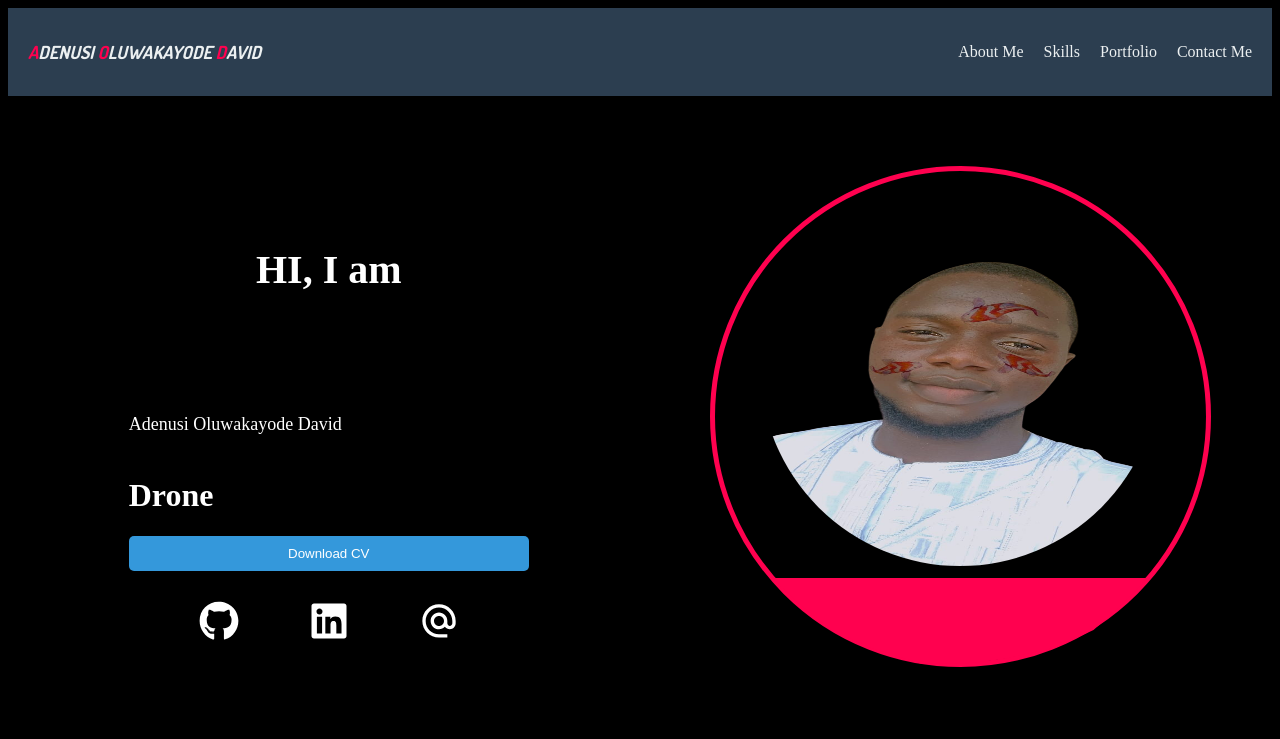
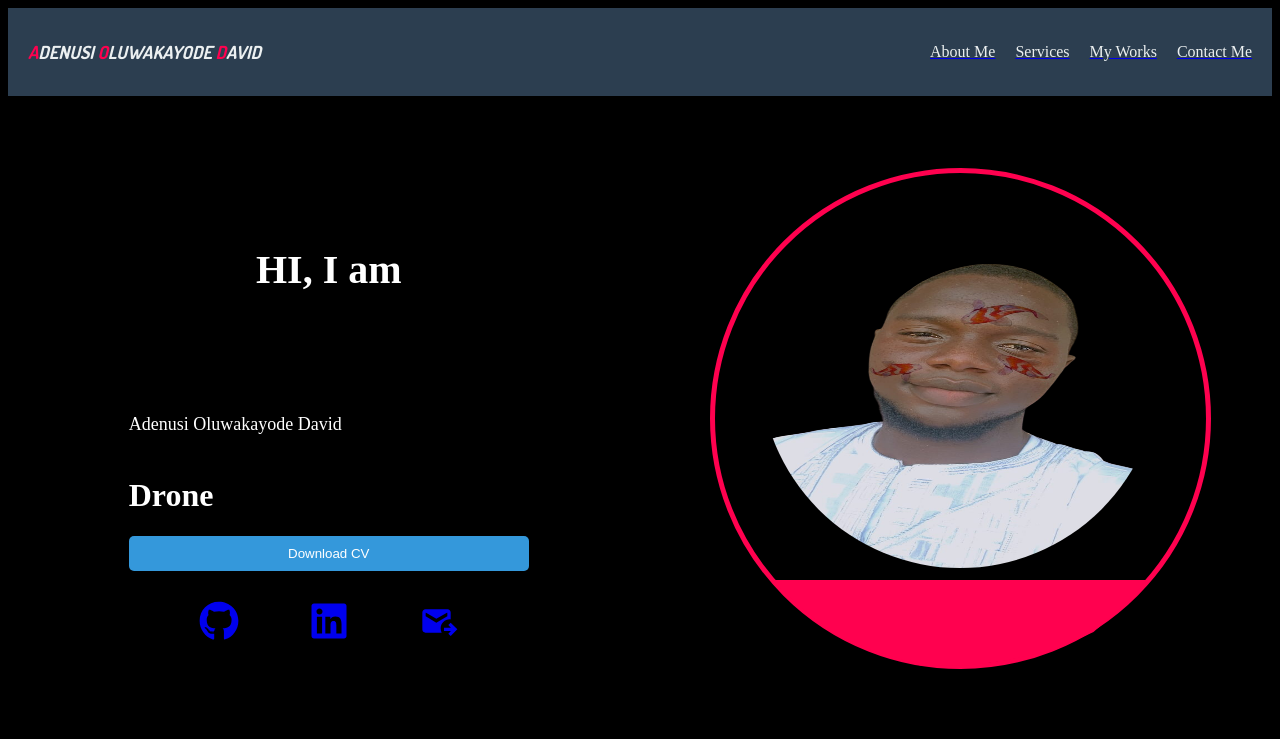
Before and after one commit to Yungflashh/myportfolio, a React (Vite) app: page / in a window 1280 px wide. Shown: the top 739 px of the page. Built offline with nearby package versions, Linux system fonts and the light colour scheme.

Commit message:
i made all the links work fine

```diff
--- a/package.json
+++ b/package.json
@@ -13,7 +13,8 @@
     "gsap": "^3.12.5",
     "react": "^18.3.1",
     "react-dom": "^18.3.1",
-    "react-icons": "^5.3.0"
+    "react-icons": "^5.3.0",
+    "react-router-dom": "^6.27.0"
   },
   "devDependencies": {
     "@eslint/js": "^9.13.0",
--- a/src/App.jsx
+++ b/src/App.jsx
@@ -1,14 +1,29 @@
 import HomePage from "./pages/Homepage/HomePage"
 import Footer from "./static/Header/Footer"
 import Header from "./static/Header/Header"
+import { BrowserRouter as Router, Route, Routes } from 'react-router-dom';
+// import About from "./pages/AboutPage/About"
 
 
 function App() {
     return  (
       <>
-          <Header />
-          <HomePage />
-          <Footer />
+
+      <Router>
+
+
+             <Header />
+
+
+             <Routes>
+                  <Route path="/" element={<HomePage/>}/>
+
+              </Routes>
+              <Footer />
+
+
+      </Router>
+
 
 
       </>
--- a/src/components/Contact.jsx
+++ b/src/components/Contact.jsx
@@ -6,7 +6,7 @@ const Contact = () => {
 
     <>
     <h2>Let`s talk about your Next Project</h2>
-    <div className="contactContainer">
+    <div className="contactContainer" id="contact">
           <div className="contactText">
 
 
--- a/src/components/HeroSection.jsx
+++ b/src/components/HeroSection.jsx
@@ -1,6 +1,6 @@
 import "../styles/HeroSection.css"
-import { useEffect, useRef } from 'react';
-import { gsap } from "gsap/gsap-core";
+// import { useEffect, useRef } from 'react';
+// import { gsap } from "gsap/gsap-core";
 // import { ScrollTrigger } from "gsap/ScrollTrigger";
 
 import TypewriterEffect from "./TypeWriter"
@@ -9,7 +9,7 @@ import myImg from "../assets/myImg.png"
 
 import mycv from "../assets/my_cv.pdf"
 import { FaGithub,FaLinkedin } from "react-icons/fa";
-import { MdOutlineAlternateEmail } from "react-icons/md";
+import { MdOutgoingMail} from "react-icons/md";
 import oval from "../assets/oval.svg"
 
 
@@ -53,9 +53,9 @@ const HeroSection = () => {
         <button onClick={handleDownload} className="buttonStyle"> Download CV </button>
 
             <div className="icons">
-            <FaGithub size={40}/>
-            <FaLinkedin size={40}/>
-            <MdOutlineAlternateEmail size={40}/>
+            <a href="https://github.com/Yungflashh" target="_blank"><FaGithub size={40}/> </a>
+             <a href="www.linkedin.com/in/kayodeadenusi" target="_blank"><FaLinkedin size={40} /></a>
+            <a href="mailto:kayskidadenusi29@gmail.com" target="_blank" ><MdOutgoingMail size={40} /></a>
 
             </div>
 
--- a/src/components/Services.jsx
+++ b/src/components/Services.jsx
@@ -10,7 +10,7 @@ import Code from '../assets/Code.svg'
 const Services = () => {
   return (
 
-    <>
+    <div id="services">
      <h2>My Services</h2>
     <div className="servicesDiv">
 
@@ -20,7 +20,7 @@ const Services = () => {
         <Card icon={Code} title={"Personalized Guidance"} text={"Together, we’ll assess your skills and interests to create a tailored roadmap for your tech journey."} />
     </div>
 
-    </>
+    </div>
   )
 }
 
--- a/src/components/WorksCard.jsx
+++ b/src/components/WorksCard.jsx
@@ -1,6 +1,6 @@
 import "../styles/WorksCard.css"
 
-const WorksCard = ({image,headerText,desc, btnTitle,btnTitle2, stacks}) => {
+const WorksCard = ({image,headerText,desc, btnTitle,btnTitle2, stacks, codeBase, liveSite}) => {
   return (
 
 
@@ -16,8 +16,8 @@ const WorksCard = ({image,headerText,desc, btnTitle,btnTitle2, stacks}) => {
                     <p>{desc}</p>
 
                     <p id="stack">{stacks}</p>
-                    <button className="btn">{btnTitle}</button>
-                    <button className="btn">{btnTitle2}</button>
+                  <a href={codeBase} target="_blank"><button className="btn">{btnTitle}</button></a>
+                  <a href={liveSite} target="_blank"><button className="btn">{btnTitle2}</button></a>
 
 
 
--- a/src/pages/AboutPage/About.jsx
+++ b/src/pages/AboutPage/About.jsx
@@ -5,7 +5,7 @@ import { LuCheckCircle } from "react-icons/lu";
 
 const About = () => {
   return (
-    <div className="container">
+    <div className="container" id="about">
             <div className="aboutimageDiv">
                     <img src={myImg2} alt="" />
 
--- a/src/pages/Homepage/HomePage.jsx
+++ b/src/pages/Homepage/HomePage.jsx
@@ -3,9 +3,9 @@ import HeroSection from "../../components/HeroSection"
 import Services from "../../components/Services"
 import TechStack from "../../components/TechStack"
 import Works from "../../components/Works"
-import Header from "../../static/Header/Header"
 import About from "../AboutPage/About"
 import "./HomePage.css"
+// import { BrowserRouter as Router, Route, Routes } from 'react-router-dom';
 
 const HomePage = () => {
   return (
--- a/src/static/Header/Footer.jsx
+++ b/src/static/Header/Footer.jsx
@@ -1,9 +1,25 @@
+import { Link } from "react-router-dom";
 import "../../styles/Footer.css"
+import { FaCircleArrowUp } from "react-icons/fa6";
+
 const Footer = () => {
+
+    const scrollToAbout = (idpassed) => {
+        const aboutSection = document.getElementById(idpassed);
+        aboutSection?.scrollIntoView({ behavior: 'smooth' });
+      };
   return (
-    <div className="Footer">
+    <div className="footerDiv">
+             <div className="Footer">
             <p>CopyWright @2024 <span> Adenus Kayode David</span>.  All right Reserved</p>
+
+
+
     </div>
+
+          <Link to={"#"}>  <p id="b2Top"  onClick={() => scrollToAbout("header")} > Back to Top <FaCircleArrowUp /> </p>   </Link>
+    </div>
+
   )
 }
 
--- a/src/static/Header/Header.jsx
+++ b/src/static/Header/Header.jsx
@@ -2,8 +2,16 @@ import { useState } from "react";
 import "../../styles/Header.css"
 import { IoMdMenu } from "react-icons/io";
 import NavBar from "./NavBar";
+// import About from "../../pages/AboutPage/About";
+import { Link } from "react-router-dom";
 
 const Header = () => {
+
+  const scrollToAbout = (idpassed) => {
+    const aboutSection = document.getElementById(idpassed);
+    aboutSection?.scrollIntoView({ behavior: 'smooth' });
+  };
+
 
   const [navBar, setnavBar] = useState(false)
 
@@ -17,14 +25,17 @@ const Header = () => {
   return (
 
 
-    <div className="header-container">
+    <div className="header-container" id="header">
     <header className="header">
       <h1 className="header-title"> <span>A</span>DENUSI <span>O</span>LUWAKAYODE <span>D</span>AVID</h1>
       <div className="links">
-        <nav className="nav-item">About Me</nav>
-        <nav className="nav-item">Skills</nav>
-        <nav className="nav-item">Portfolio</nav>
-        <nav className="nav-item">Contact Me</nav>
+
+          <Link to={"#"} > <nav className="nav-item" onClick={() => scrollToAbout("about")}>About Me</nav>  </Link>
+
+
+        <Link to={"#"}> <nav className="nav-item"onClick={() => scrollToAbout("services")} >Services</nav> </Link>
+        <Link to={"#"}><nav className="nav-item" onClick={() => scrollToAbout("myWorks")}>My Works</nav> </Link>
+         <Link to={"#"}> <nav className="nav-item" onClick={() => scrollToAbout("contact")} > Contact Me</nav> </Link>
 
 
       </div>
--- a/src/styles/Footer.css
+++ b/src/styles/Footer.css
@@ -4,6 +4,21 @@
     justify-content: center;
     align-items: center;
     margin-top: 40px;
+    width: 100%;
+}
+
+#b2Top{
+    display: flex;
+    align-items: center;
+    gap: 3px;
+    color: aliceblue;
+
+}
+
+.footerDiv{
+    display: flex;
+    flex-direction: column;
+    align-items: center;
 }
 
 @media (max-width:900px){
```
Also changed, not shown: src/components/Works.jsx (+18 -16 lines), 1 other file (tests, documents, lock files or other folders).
